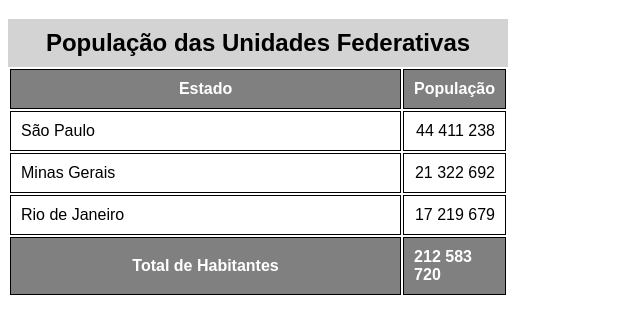
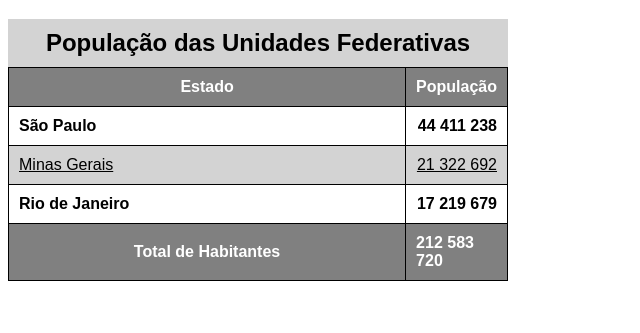
Before and after one commit to paulosergio1996/html-css, a plain HTML site: page exercicios/ex023/tabela02.html in a window 1280 px wide. Shown: the part 61-394 px from the top of the page, without its empty margins (0-640 px from the left). Drawn offline with Linux system fonts and the light colour scheme.

Commit message:
atualização na tabela

```diff
--- a/exercicios/ex023/tabela02.html
+++ b/exercicios/ex023/tabela02.html
@@ -11,6 +11,8 @@
 
         table{
             width: 500px;
+            border-collapse: collapse;
+            position: relative;
         }
 
         td, th{
@@ -28,6 +30,22 @@
         thead, tfoot{
             background-color: gray;
             color: white;
+        }
+
+        thead > tr > th{
+            position: sticky;
+            top: -1px;
+            background-color: gray;
+        }
+
+        tbody > tr:nth-child(odd){/*2n-1*/
+            background-color: white;
+            font-weight: bold;
+        }
+
+        tbody > tr:nth-child(even){/*2n*/
+            background-color: lightgray;
+            text-decoration: underline;
         }
 
         td.numero{
```
